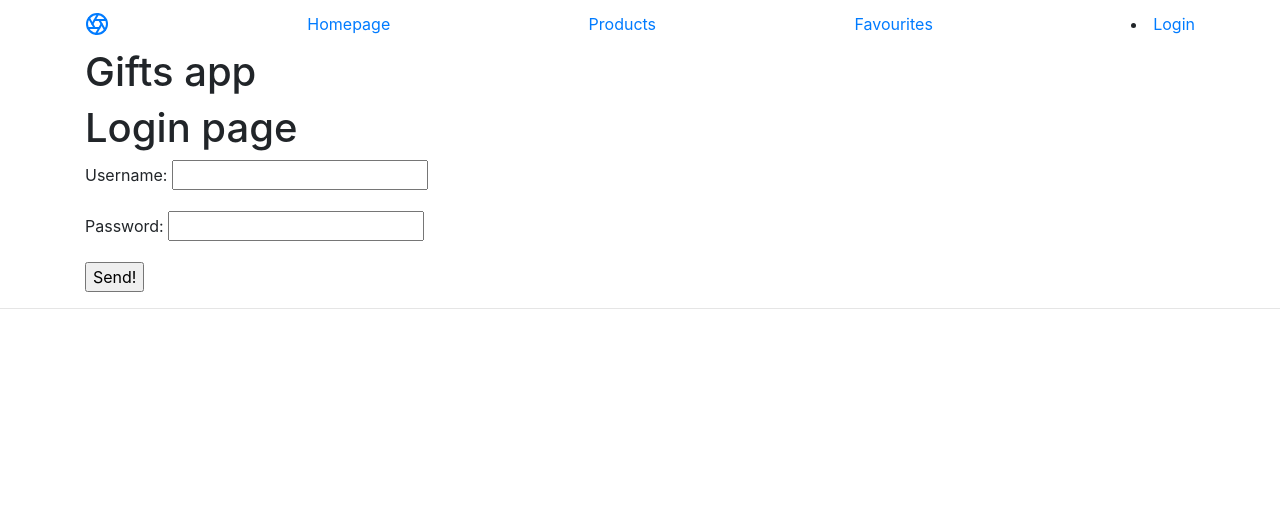
After one commit to avapass/django-gifts, a Django app: page /login in a window 1280 px wide. The commit adds this page. Shown: the top 532 px of the page. Run offline with Django 5.2, Linux system fonts and the light colour scheme; some libraries are stand-ins or nearby versions.

Commit message:
add login/logout

```diff
--- /dev/null
+++ b/gifts_rec/app/forms.py
@@ -0,0 +1,28 @@
+from django import forms
+from django.forms import ValidationError
+from django.contrib.auth import authenticate
+
+# class ContactForm(forms.Form):
+#     email = forms.EmailField(required=True)
+#     subject = forms.CharField(label="Your subject here")
+#     message = forms.CharField(widget=forms.Textarea())
+
+#     def clean_email(self):
+#             email = self.cleaned_data["email"]
+#             if not email.endswith("@gmail.com"):
+#                 raise ValidationError("Email invalid!")
+#             return email
+
+class CustomLoginForm(forms.Form):
+    username = forms.CharField()
+    password = forms.CharField(widget=forms.PasswordInput)
+
+    def clean(self):
+        username = self.cleaned_data["username"]
+        password = self.cleaned_data["password"]
+        user = authenticate(None, username=username, password=password)
+        if user is None:
+            raise ValidationError("This user does not exist")
+        else:
+            self.authenticated_user = user
+        return self.cleaned_data
--- a/gifts_rec/app/templates/base.html
+++ b/gifts_rec/app/templates/base.html
@@ -14,6 +14,13 @@
               <a class="py-2 d-none d-md-inline-block" href="{% url 'home' %}">Homepage</a>
               <a class="py-2 d-none d-md-inline-block" href="{% url 'products-list' %}">Products</a>
               <a class="py-2 d-none d-md-inline-block" href="{% url 'favourite-list' %}">Favourites</a>
+              <li class="nav-item float-right">
+                {% if request.user.is_authenticated %}
+                  <a class="py-2 d-none d-md-inline-block" href="{% url 'logout' %}">Hello, {{ request.user.username }} &nbsp;&nbsp; Logout</a>
+                {% else %}
+                  <a class="py-2 d-none d-md-inline-block" href="{% url 'login' %}">Login</a>
+                {% endif %}
+              </li>
             </div>
           </nav>
         <div class="container">
--- /dev/null
+++ b/gifts_rec/app/templates/login.html
@@ -0,0 +1,10 @@
+{% extends "base.html" %}
+{% block body %}
+<h1>Login page</h1>
+<form method="POST">
+    {% csrf_token %}
+
+        {{ form.as_p }}
+    <input type="submit" value="Send!"/>
+</form>
+{% endblock body %}
--- a/gifts_rec/app/views.py
+++ b/gifts_rec/app/views.py
@@ -1,8 +1,9 @@
 from django.shortcuts import render, redirect, get_object_or_404
 from django.http import HttpResponse, HttpResponseRedirect
-from django.urls import reverse
+from django.contrib.auth import authenticate, login, logout
 
 from .models import Product
+from .forms import CustomLoginForm
 
 # Create your views here.
 
@@ -43,3 +44,27 @@ def favourite_prod(request, id):
     else:
         product.favourite.add(request.user)
     return HttpResponseRedirect(product.get_absolute_url())
+
+# def contact(request):
+#     form = ContactForm()
+#     if request.method == "POST":
+#         form = ContactForm(request.POST)
+#         if form.is_valid():
+#             subiect = form.cleaned_data["subiect"]
+#             mesaj = form.cleaned_data["mesaj"]
+#             email = form.cleaned_data["email"]
+#     return redirect("/")
+
+def custom_login(request):
+    form = CustomLoginForm()
+    if request.method == "POST":
+        form = CustomLoginForm(request.POST)
+        if form.is_valid():
+            login(request, form.authenticated_user)
+            return redirect("/")
+
+    return render(request, 'login.html', {'form': form})
+
+def logout_view(request):
+    logout(request)
+    return redirect("/")
--- a/gifts_rec/gifts_rec/urls.py
+++ b/gifts_rec/gifts_rec/urls.py
@@ -27,4 +27,7 @@ urlpatterns = [
     path('product/<int:id>/', views.product, name="product-page"),
     path('favourite-prod/<int:id>/', views.favourite_prod, name='favourite-prod'),
     path('favourites', views.favourite_list, name="favourite-list"),
+    # path('contact', views.contact, name='contact'),
+    path('login', views.custom_login, name="login"),
+    path('logout', views.logout_view, name="logout"),
 ] + static(MEDIA_URL, document_root=MEDIA_ROOT)
```
